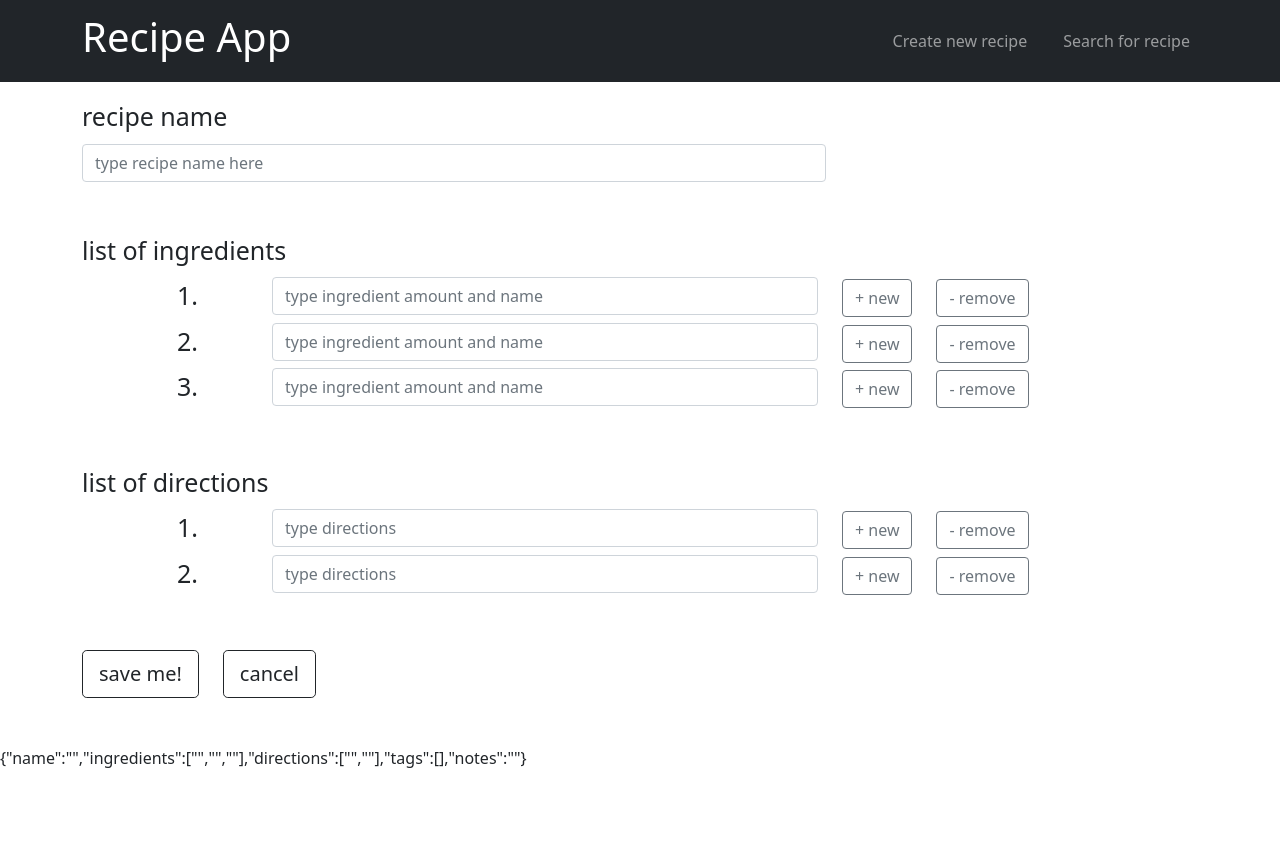
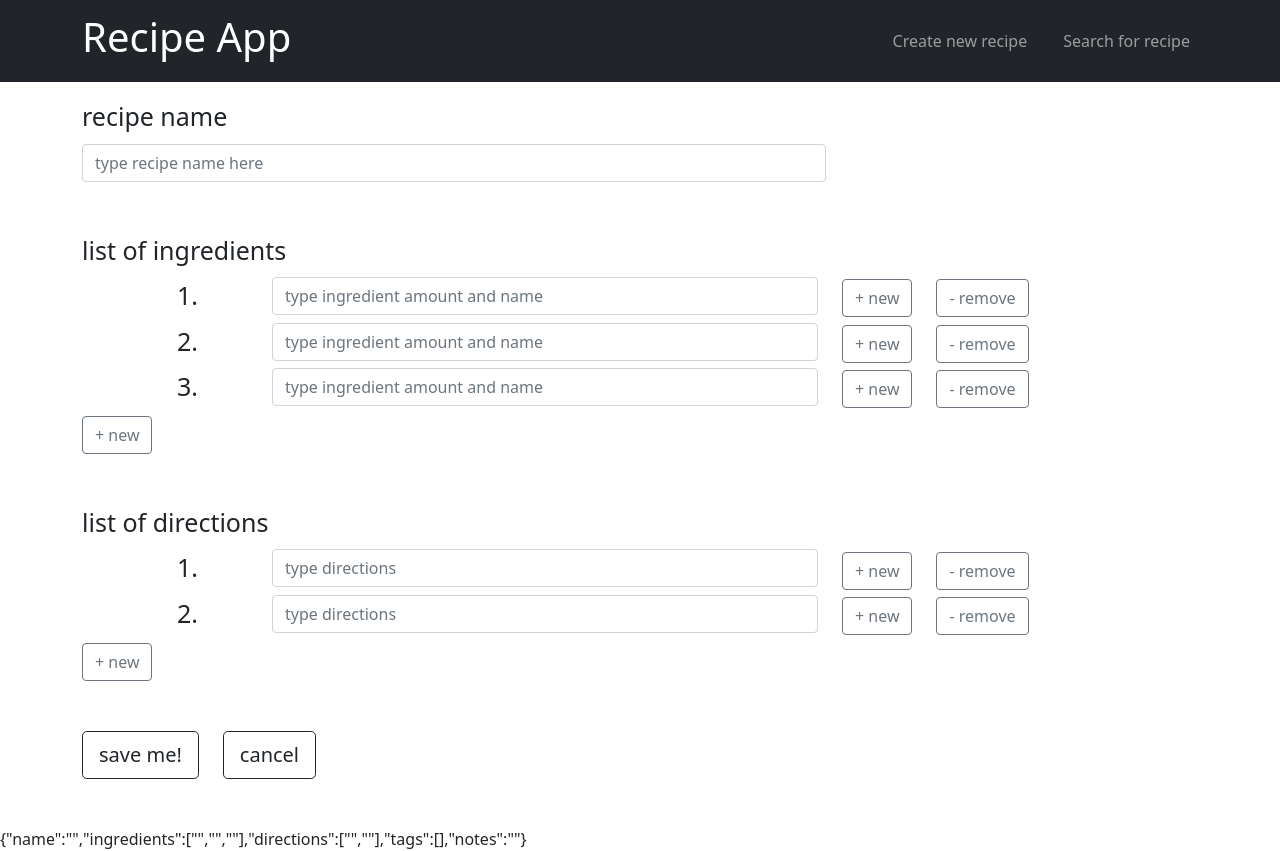
Before and after one commit to bmtef-02/recipe-app-client, a React (Create React App) app: page /new in a window 1280 px wide. Before the commit the page ends 800 px from the top, so only its background shows below. Built offline with nearby package versions, Linux system fonts and the light colour scheme.

Commit message:
ingredient and direction last add button

```diff
--- a/src/components/DirectionFormComponent.js
+++ b/src/components/DirectionFormComponent.js
@@ -46,7 +46,6 @@ const Direction = (props) => {
 const AddButton = (props) => {
     const {
         directions,
-        direction,
         setReqBody,
         i,
     } = props
@@ -78,7 +77,6 @@ const AddButton = (props) => {
 const RemoveButton = (props) => {
     const {
         directions,
-        direction,
         setReqBody,
         i,
     } = props;
@@ -131,14 +129,12 @@ export default function DirectionForm(props) {
                         />
                         <AddButton
                             directions={reqBody.directions}
-                            direction={direction}
                             setReqBody={setReqBody}
                             i={i}
                             key={`add ${direction}`}
                         />
                         <RemoveButton
                             directions={reqBody.directions}
-                            direction={direction}
                             setReqBody={setReqBody}
                             i={i}
                             key={`remove ${direction}`}
@@ -146,6 +142,11 @@ export default function DirectionForm(props) {
                     </Row>
                 </Form.Group>
             ))}
+            <AddButton
+                directions={reqBody.directions}
+                setReqBody={setReqBody}
+                i={reqBody.directions.length}
+            />
         </Row>
     );
 }
--- a/src/components/IngredientFormComponent.js
+++ b/src/components/IngredientFormComponent.js
@@ -46,7 +46,6 @@ const Ingredient = (props) => {
 const AddButton = (props) => {
     const {
         ingredients,
-        ingredient,
         setReqBody,
         i,
     } = props
@@ -78,7 +77,6 @@ const AddButton = (props) => {
 const RemoveButton = (props) => {
     const {
         ingredients,
-        ingredient,
         setReqBody,
         i,
     } = props;
@@ -131,14 +129,12 @@ export default function IngredientForm(props) {
                         />
                         <AddButton
                             ingredients={reqBody.ingredients}
-                            ingredient={ingredient}
                             setReqBody={setReqBody}
                             i={i}
                             key={`add ${ingredient}`}
                         />
                         <RemoveButton
                             ingredients={reqBody.ingredients}
-                            ingredient={ingredient}
                             setReqBody={setReqBody}
                             i={i}
                             key={`remove ${ingredient}`}
@@ -146,6 +142,11 @@ export default function IngredientForm(props) {
                     </Row>
                 </Form.Group>
             ))}
+            <AddButton
+                ingredients={reqBody.ingredients}
+                setReqBody={setReqBody}
+                i={reqBody.ingredients.length}
+            />
         </Row>
     );
 }
--- a/src/components/NewRecipeComponent.js
+++ b/src/components/NewRecipeComponent.js
@@ -15,7 +15,7 @@ export default function NewRecipe() {
     });
     const [errors, setErrors] = useState({
         name: '',
-        ingredients: ['', ''],
+        ingredients: ['', '', ''],
         directions: ['', ''],
         notes: ''
     });
@@ -82,7 +82,7 @@ export default function NewRecipe() {
             newErrors.name = 'recipe name must be less than 30 characters';
         };
 
-        {reqBody.ingredients.forEach((ingredient) => {
+        {reqBody.ingredients.forEach((ingredient, i) => {
             if (ingredient === '' || !ingredient) {
                 ingredientsErrors.push('ingredient cannot be blank');
             } else {
```
